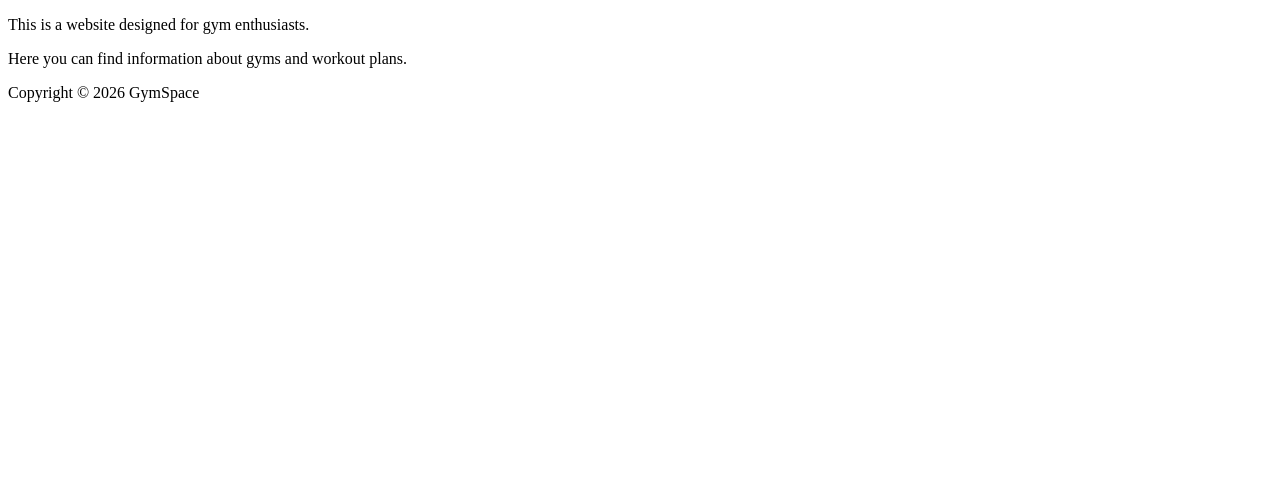
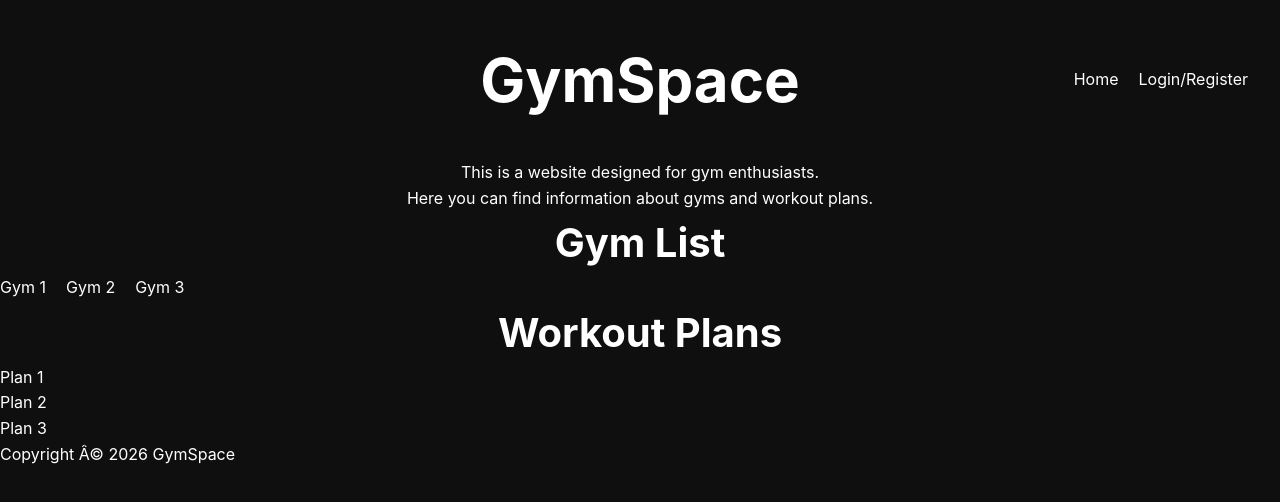
Before and after one commit to OTOfngn/project-gymspace, a plain HTML site: page index.html in a window 1280 px wide. Drawn offline with Linux system fonts and the light colour scheme.

Commit message:
Added css code and more html code

```diff
--- a/index.html
+++ b/index.html
@@ -1,15 +1,49 @@
 <!DOCTYPE html>
 <html lang="en">
+<link rel="stylesheet" href="style.css">
 
 <head>
-    <meta charset="UTF-8">
-    <meta name="viewport" content="width=device-width, initial-scale=1.0">
-    <title>GymSpace</title>
+    <section class="with-sticky-nav">
+        <h1 class="heading">GymSpace</h1>
+        <nav>
+            <ul class="horizontal">
+                <li>Home</li>
+                <li>Login/Register</li>
+            </ul>
+        </nav>
+    </section>
+    <!-- <meta charset="UTF-8">
+    <meta name="viewport" content="width=device-width, initial-scale=1.0"> -->
 </head>
 
 <body>
-    <p>This is a website designed for gym enthusiasts. </p>
-    <p>Here you can find information about gyms and workout plans.</p>
+
+    <section>
+        <p class="centered">This is a website designed for gym enthusiasts. </p>
+        <p class="centered">Here you can find information about gyms and workout plans.</p>
+    </section>
+
+    <section>
+        <h2 class="centered">Gym List</h2>
+        <nav>
+            <ul class="horizontal">
+                <li>Gym 1</li>
+                <li>Gym 2</li>
+                <li>Gym 3</li>
+            </ul>
+        </nav>
+    </section>
+
+    <section>
+        <h2 class="centered">Workout Plans</h2>
+        <nav>
+            <ul>
+                <li>Plan 1</li>
+                <li>Plan 2</li>
+                <li>Plan 3</li>
+            </ul>
+        </nav>
+    </section>
 </body>
 
 <footer>
--- a/style.css
+++ b/style.css
@@ -0,0 +1,82 @@
+:root {
+    --primary-color: #39c5bb;
+    --secondary-color: #1a1a1a;
+    --text-color: #ffffff;
+    --bg-color: #0f0f0f;
+    --font-main: 'Inter', system-ui, -apple-system, sans-serif;
+}
+
+* {
+    margin: 0;
+    padding: 0;
+    box-sizing: border-box;
+    font-family: var(--font-main);
+}
+
+body {
+    background-color: var(--bg-color);
+    color: var(--text-color);
+    line-height: 1.6;
+    overflow-x: hidden;
+}
+
+a {
+    text-decoration: none;
+    color: inherit;
+}
+
+ul {
+    list-style: none;
+}
+
+img {
+    max-width: 100%;
+    display: block;
+}
+
+h1 {
+    font-size: 60px;
+}
+
+h2 {
+    font-size: 40px;
+}
+
+h3 {
+    font-size: 30px;
+}
+
+
+/* class */
+.heading {
+    text-align: center;
+    margin-top: 2rem;
+    margin-bottom: 2rem;
+}
+
+.with-sticky-nav {
+    display: flex;
+    justify-content: center;
+    align-items: center;
+    position: sticky;
+    top: 0;
+    z-index: 100;
+}
+
+.with-sticky-nav nav {
+    position: absolute;
+    right: 2rem;
+}
+
+.centered {
+    text-align: center;
+}
+
+.horizontal {
+    display: flex;
+    gap: 20px;
+}
+
+footer {
+    margin-top: auto;
+}
```
